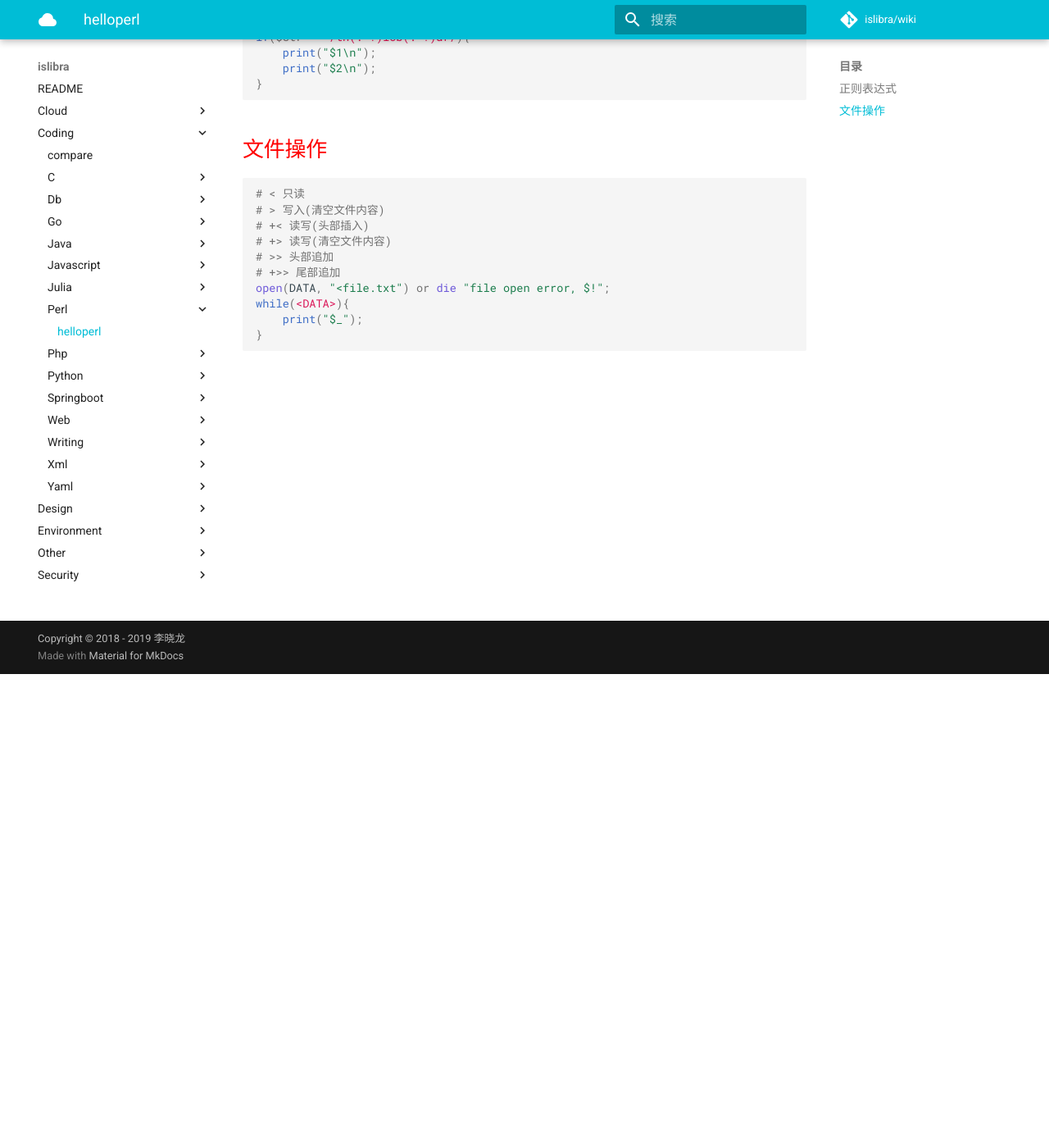
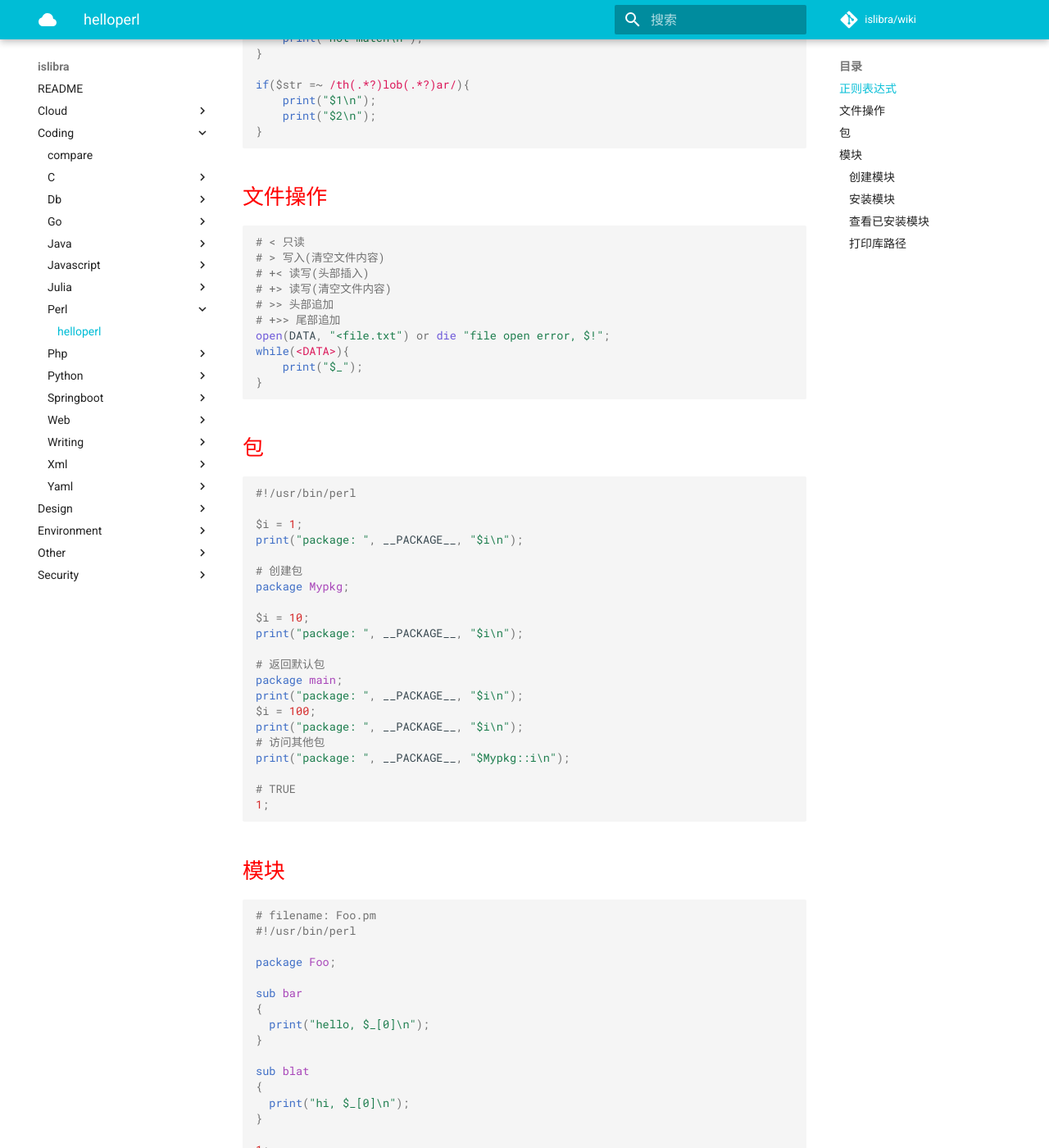
Before and after one commit to islibra/wiki, an MkDocs documentation site: the page built from docs/coding/perl/helloperl.md, in a window 1280 px wide and 1400 px high, scrolled down 578 px. Shown: the whole window at 82% size. Built offline with MkDocs 1.6.1 and Material for MkDocs 9.7.7, drawn with Linux system fonts in a browser that asks for light colours; comment, search, counter and statistics services are not loaded; some of the changed text lies outside the part shown.

Commit message:
Update helloperl.md

````diff
--- a/docs/coding/perl/helloperl.md
+++ b/docs/coding/perl/helloperl.md
@@ -42,3 +45,95 @@ while(<DATA>){
     print("$_");
 }
 ```
+
+## 包
+
+```perl
+#!/usr/bin/perl
+
+$i = 1;
+print("package: ", __PACKAGE__, "$i\n");
+
+# 创建包
+package Mypkg;
+
+$i = 10;
+print("package: ", __PACKAGE__, "$i\n");
+
+# 返回默认包
+package main;
+print("package: ", __PACKAGE__, "$i\n");
+$i = 100;
+print("package: ", __PACKAGE__, "$i\n");
+# 访问其他包
+print("package: ", __PACKAGE__, "$Mypkg::i\n");
+
+# TRUE
+1;
+```
+
+## 模块
+
+```perl
+# filename: Foo.pm
+#!/usr/bin/perl
+
+package Foo;
+
+sub bar
+{
+  print("hello, $_[0]\n");
+}
+
+sub blat
+{
+  print("hi, $_[0]\n");
+}
+
+1;
+
+
+# filename: test.pl
+#!/usr/bin/perl
+# 运行时引入
+require Foo;
+
+Foo::bar("a");
+
+# 编译时引入
+# filename: test.pl
+#!/usr/bin/perl
+
+use Foo;  # 如果存在::, 相当于路径分隔符
+
+bar("a");
+```
+
+### 创建模块
+
+```bash
+$ h2xs -AX -n  ModuleName
+```
+
+### 安装模块
+
+```bash
+$ tar xvfz Person.tar.gz
+$ cd Person
+$ perl Makefile.PL
+$ make
+$ make install
+```
+
+### 查看已安装模块
+
+```bash
+$ instmodsh
+l
+```
+
+### 打印库路径
+
+```bash
+$ perl -e 'print "@INC"'
+```
````
Also changed, not shown: other parts of docs/coding/perl/helloperl.md (+3 -0 lines).
